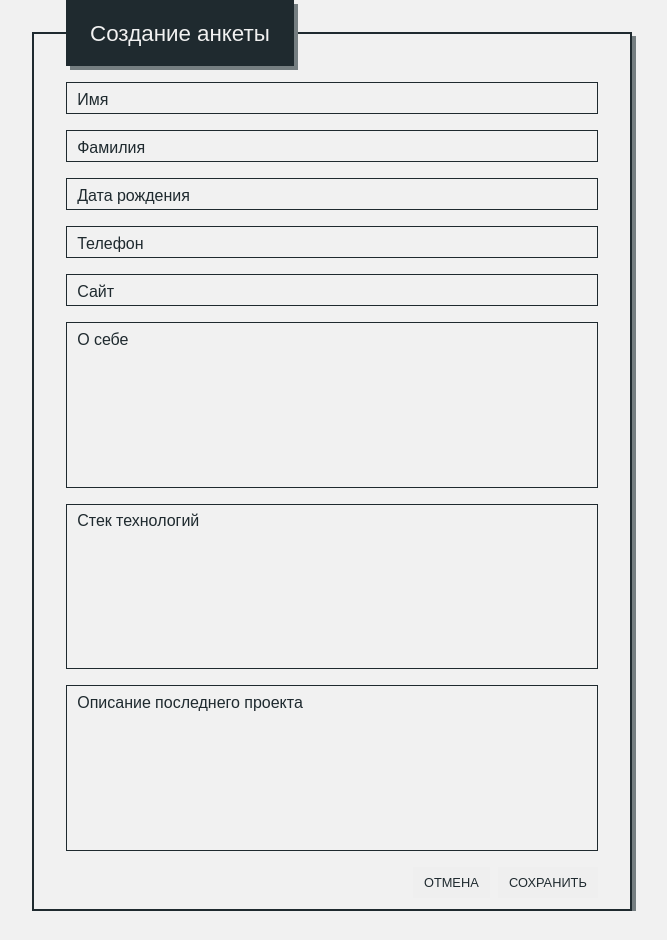
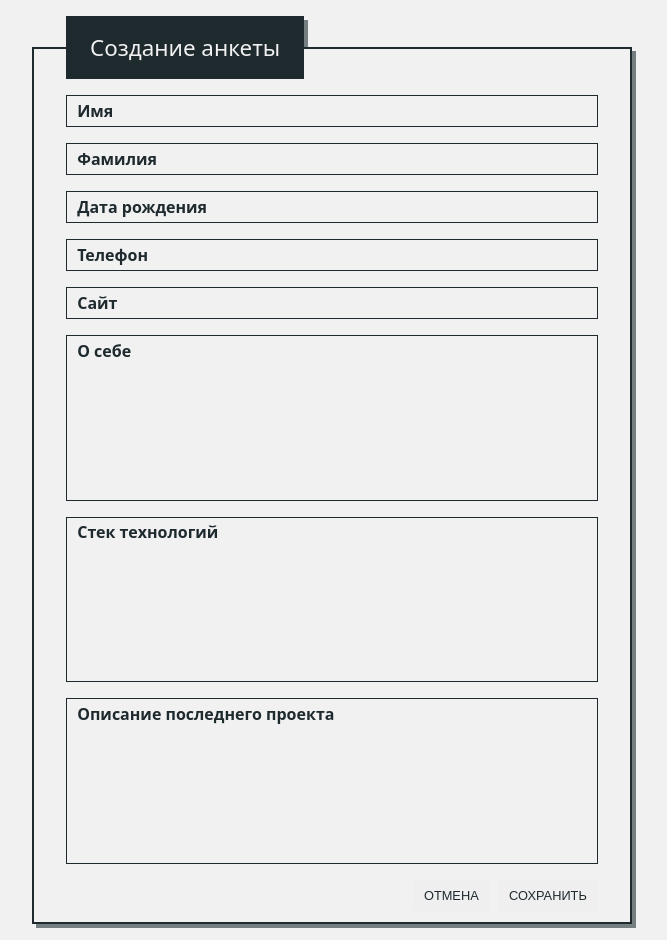
Before and after one commit to YauheniMel/questionnaire, a React (Create React App) app: page / in a window 1280 px wide. Shown: the whole page, without its empty margins (308-975 px from the left). Before the commit the page ends 911 px from the top, so only its background shows below. Built offline with nearby package versions, Linux system fonts and the light colour scheme; the HTML template or start-up script is replaced by a standard one.

Commit message:
ref: Change app font

```diff
--- a/src/conponents/Form/Form.module.css
+++ b/src/conponents/Form/Form.module.css
@@ -1,4 +1,8 @@
 @import '../../styles/colors.css';
+
+form {
+  filter: drop-shadow(4px 4px var(--primary-light));
+}
 
 .fieldset {
   border: 2px solid var(--primary-main);
@@ -8,7 +12,6 @@
   margin: 0 auto;
   background-color: var(--white);
   padding: 0 2rem;
-  box-shadow: 4px 4px var(--primary-light);
 }
 
 .legend {
@@ -17,7 +20,6 @@
   color: var(--white);
   padding: 1rem 1.5rem;
   background-color: var(--primary-main);
-  box-shadow: 4px 4px var(--primary-light);
 }
 
 .clear {
--- a/src/conponents/FormField/FormField.module.css
+++ b/src/conponents/FormField/FormField.module.css
@@ -11,6 +11,8 @@
   height: 100%;
   width: 100%;
   padding: .3rem .7rem;
+  font-weight: 600;
+  font-size: 1rem;
 }
 
 .input {
@@ -34,9 +36,10 @@
 span {
   position: absolute;
   z-index: -1;
+  font-weight: 600;
   font-size: 1rem;
   padding: 0 .7rem;
-  line-height: 3px;
+  line-height: 4px;
   background-color: var(--white);
 }
 
--- a/src/index.css
+++ b/src/index.css
@@ -1,5 +1,4 @@
 @import './styles/colors.css';
-@import './styles/font.css';
 
 * {
   margin: 0;
@@ -10,7 +9,7 @@
 html,
 body {
   height: 100vh;
-  font-family: Poppins, sans-serif;
+  font-family: system-ui, -apple-system, BlinkMacSystemFont, 'Segoe UI', Roboto, Oxygen, Ubuntu, Cantarell, 'Open Sans', 'Helvetica Neue', sans-serif;
   background-color: var(--secondary);
 }
 
@@ -21,6 +20,7 @@
 .container {
   max-width: 1240px;
   margin: 0 auto;
+  padding: 1rem 0;
 }
 
 input, textarea {
```
Also changed, not shown: src/assets/fonts/Poppins-Regular.ttf (deleted).
